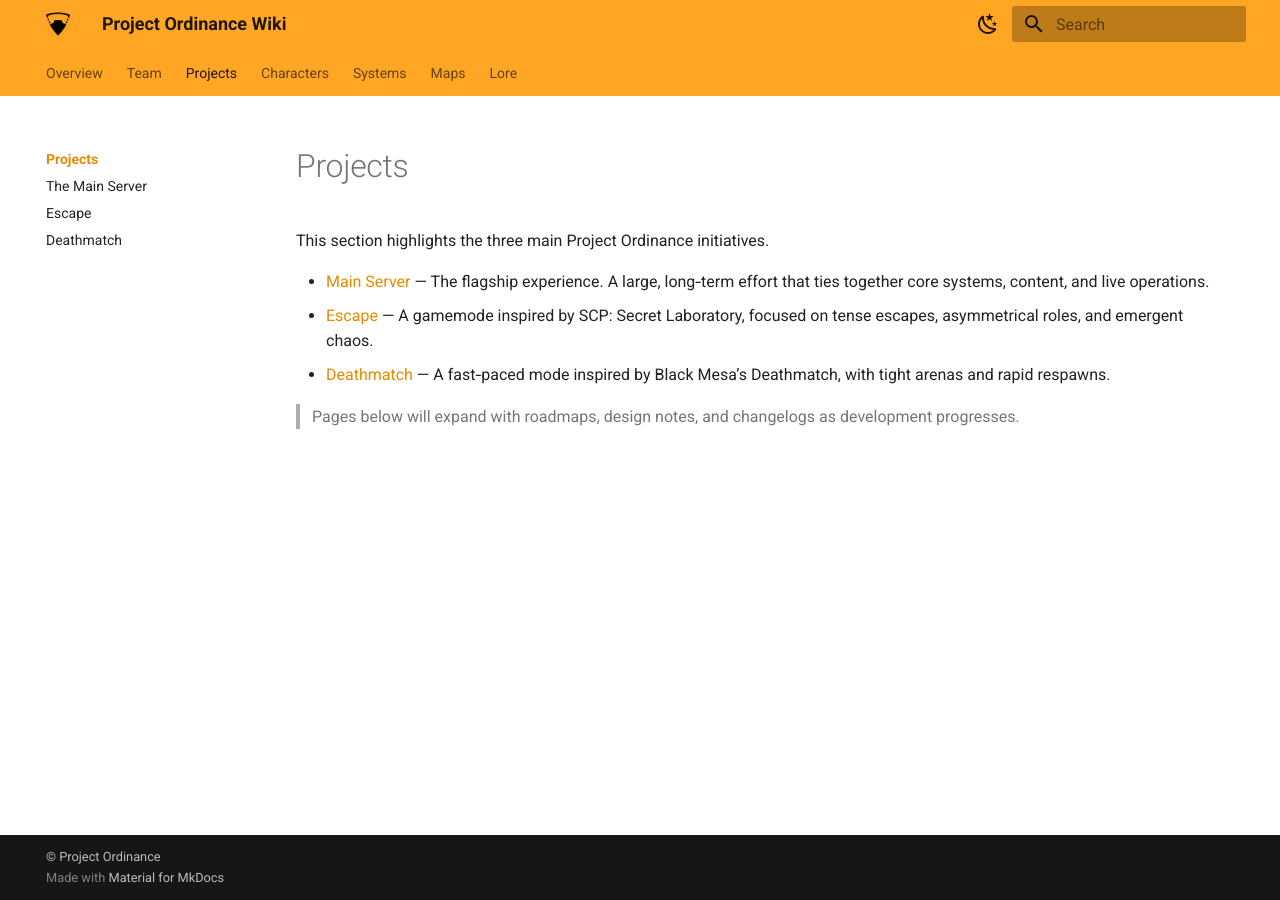
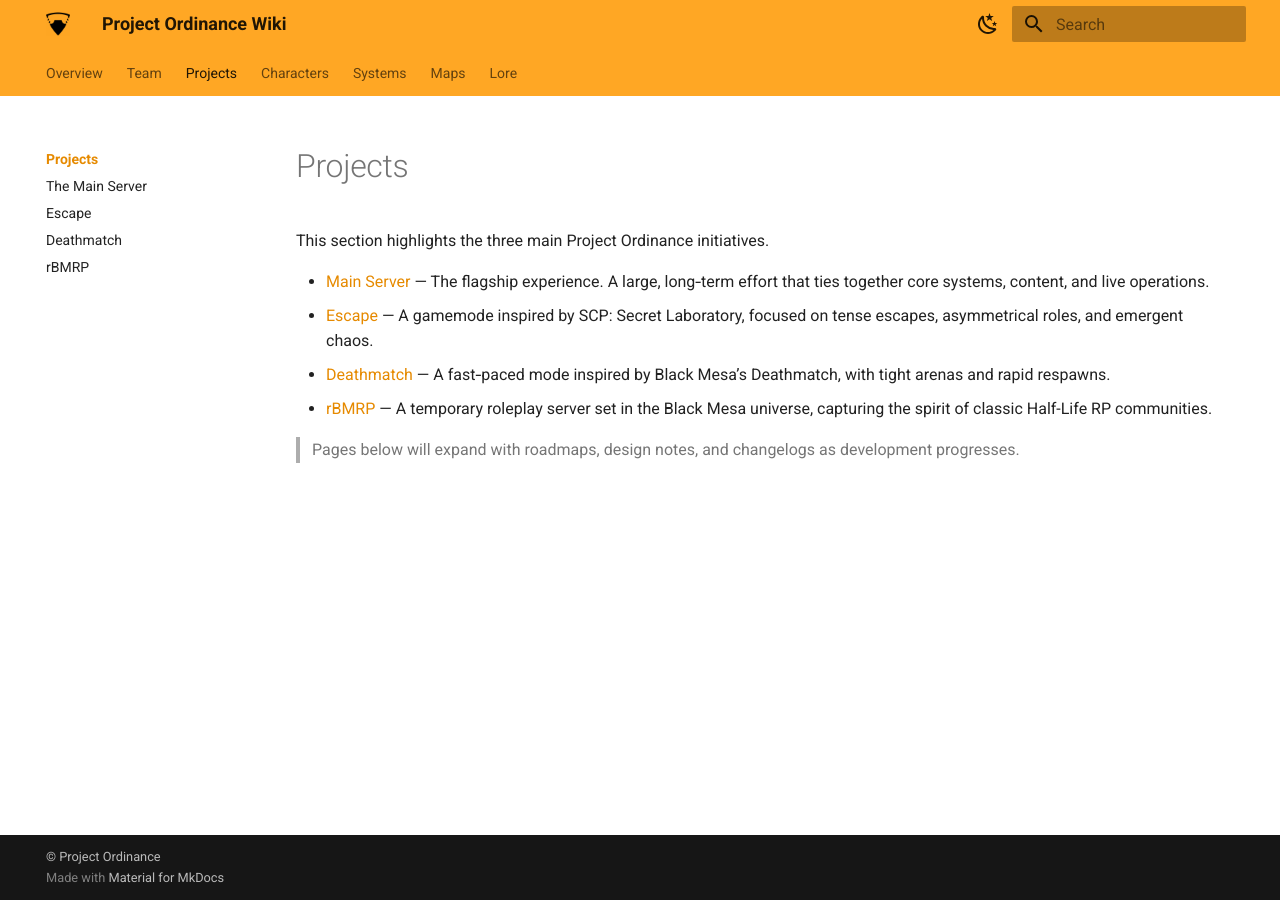
Before and after one commit to Project-Ordinance/website-wiki, an MkDocs documentation site: the page built from docs/projects/index.md, in a window 1280 px wide. Built offline with MkDocs 1.6.1 and Material for MkDocs 9.7.7, drawn with Linux system fonts in a browser that asks for light colours.

Commit message:
feat: add rBMRP project to documentation

```diff
--- a/docs/projects/index.md
+++ b/docs/projects/index.md
@@ -5,5 +5,6 @@ This section highlights the three main Project Ordinance initiatives.
 - [Main Server](main-server.md) — The flagship experience. A large, long‑term effort that ties together core systems, content, and live operations.
 - [Escape](escape.md) — A gamemode inspired by SCP: Secret Laboratory, focused on tense escapes, asymmetrical roles, and emergent chaos.
 - [Deathmatch](deathmatch.md) — A fast‑paced mode inspired by Black Mesa’s Deathmatch, with tight arenas and rapid respawns.
+- [rBMRP](rbmrp.md) — A temporary roleplay server set in the Black Mesa universe, capturing the spirit of classic Half-Life RP communities.
 
 > Pages below will expand with roadmaps, design notes, and changelogs as development progresses.
--- a/mkdocs.yml
+++ b/mkdocs.yml
@@ -87,6 +87,7 @@ nav:
     - The Main Server: projects/main-server.md
     - Escape: projects/escape.md
     - Deathmatch: projects/deathmatch.md
+    - rBMRP: projects/rbmrp.md
   - Characters:
     - Registry: characters/index.md
   - Systems:
```
Also changed, not shown: docs/projects/rbmrp.md (added, +1 -0 lines).
